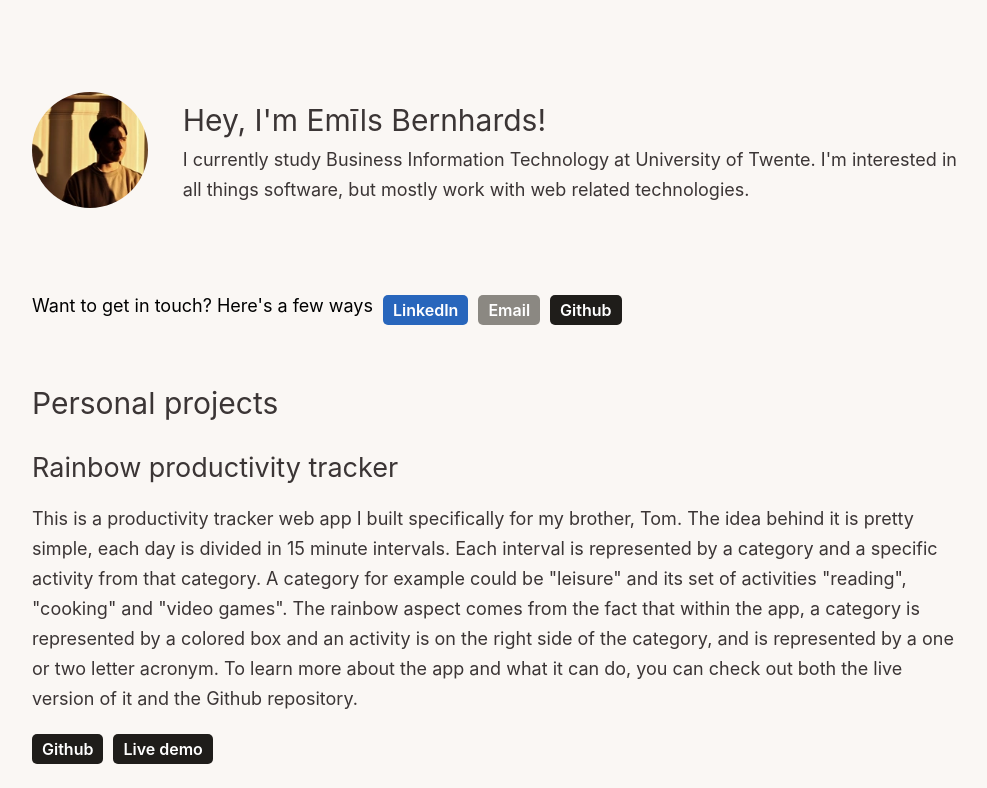
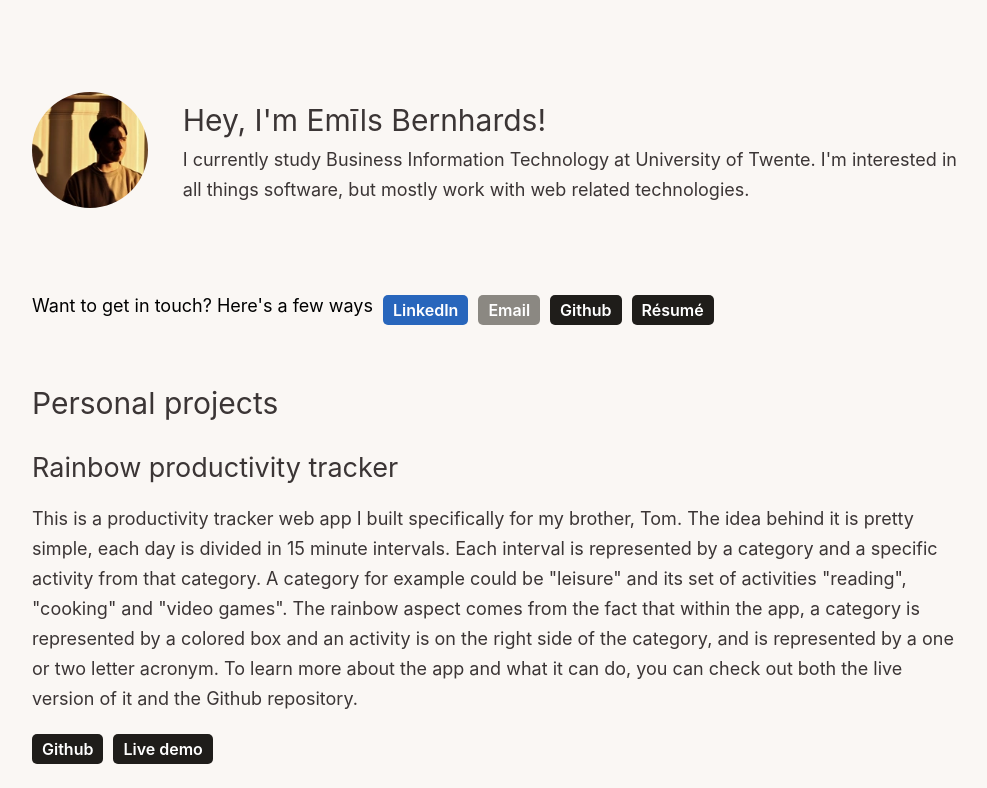
Before and after one commit to emilsbee/portfolio, a Next.js app: page / in a window 1280 px wide. Shown: the top 788 px of the page, without its empty margins (143-1130 px from the left). Built offline with nearby package versions, Linux system fonts and the light colour scheme.

Commit message:
Added resume

```diff
--- a/components/AboutMe/AboutMe.js
+++ b/components/AboutMe/AboutMe.js
@@ -65,6 +65,18 @@ const AboutMe = () => {
                         <Button text="Github" backgroundColor="rgb(31, 29, 26)" onClick={() => null}
                                 styles={{marginLeft: 0}}/>
                     </a>
+
+                    <a
+                        className={styles.linksContainerLink}
+                        href={"/Résumé.pdf"}
+                        download
+                    >
+                        <Button
+                            text={"Résumé"}
+                            backgroundColor="rgb(31, 29, 26)"
+                            styles={{marginLeft: 0}}
+                        />
+                    </a>
                 </div>
             </div>
         </div>
```
Also changed, not shown: 1 other file (tests, documents, lock files or other folders).
